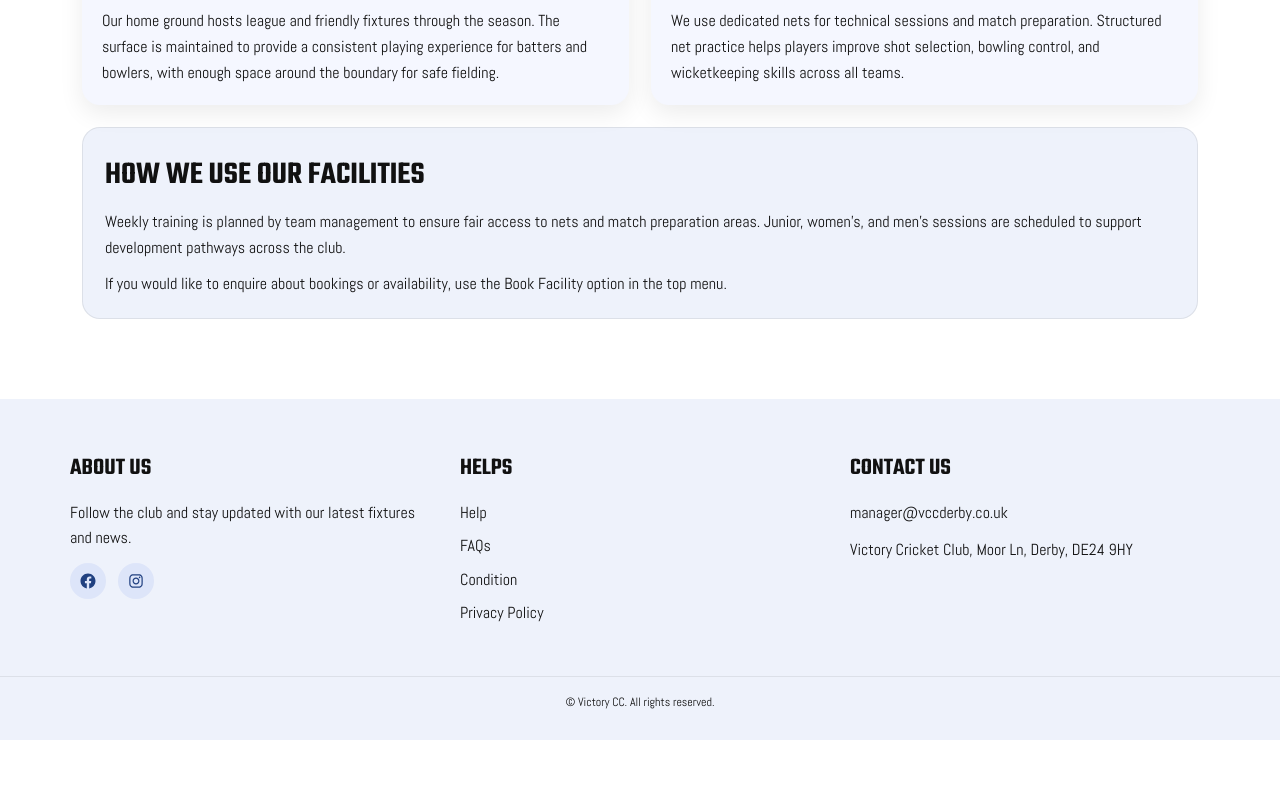
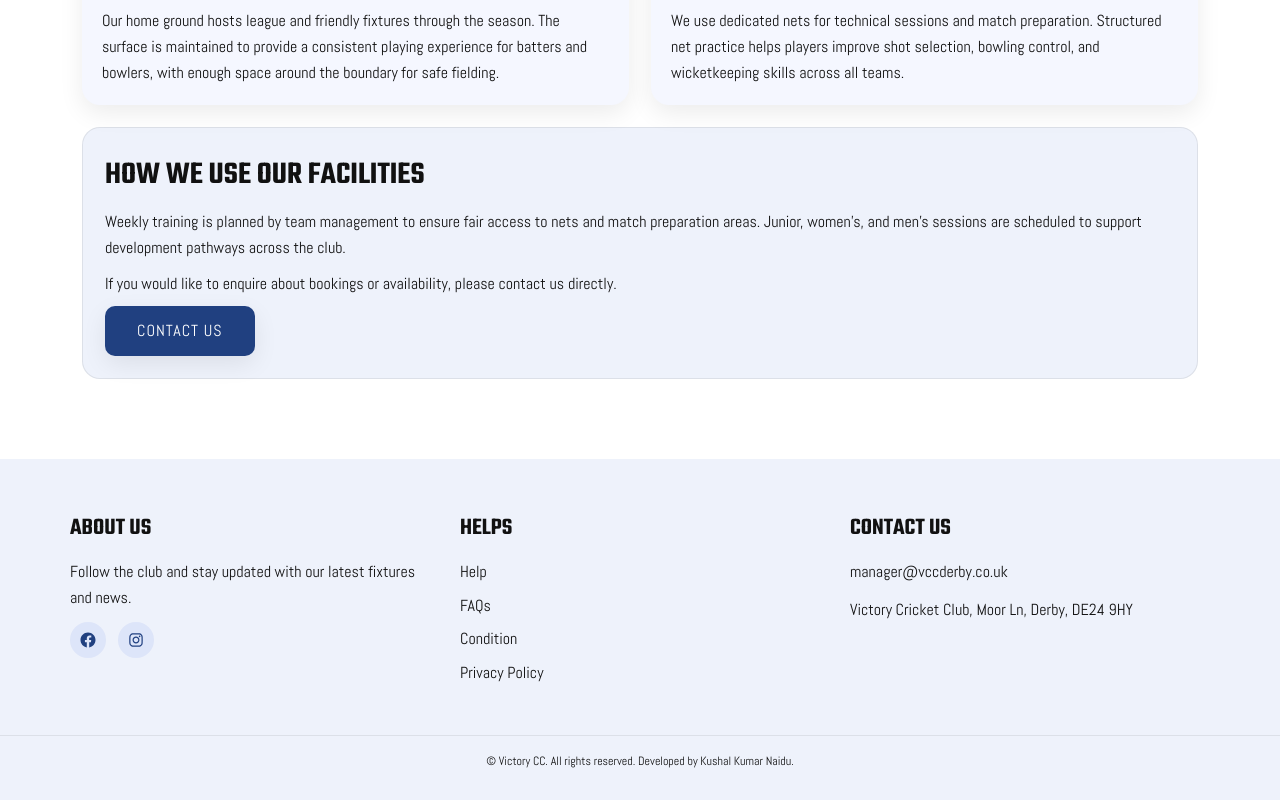
Before and after one commit to kushalnaidu007/vcc-website, a website: page facilities.html in a window 1280 px wide. Shown: the part 796-1596 px from the top of the page. Before the commit the page ends 1536 px from the top, so only its background shows below. Drawn offline with Linux system fonts and the light colour scheme.

Commit message:
contact us button added to facility page

```diff
--- a/facilities.html
+++ b/facilities.html
@@ -80,8 +80,9 @@
               women’s, and men’s sessions are scheduled to support development pathways across the club.
             </p>
             <p>
-              If you would like to enquire about bookings or availability, use the Book Facility option in the top menu.
+              If you would like to enquire about bookings or availability, please contact us directly.
             </p>
+            <a class="btn" href="contact.html">Contact Us</a>
           </article>
         </div>
       </section>
@@ -122,7 +123,7 @@
       </div>
       <div class="footer-bottom">
         <div class="container">
-          <p>© Victory CC. All rights reserved.</p>
+          <p>© Victory CC. All rights reserved. Developed by Kushal Kumar Naidu.</p>
         </div>
       </div>
     </footer>
```
Also changed, not shown: about.html (+1 -1 lines), admin.html (+1 -1 lines), contact.html (+1 -1 lines), index.html (+1 -1 lines), join.html (+1 -1 lines), juniors-development.html (+1 -1 lines), mens.html (+1 -1 lines), players.html (+1 -1 lines), policies.html (+1 -1 lines), sponsor.html (+1 -1 lines), womens.html (+1 -1 lines).
